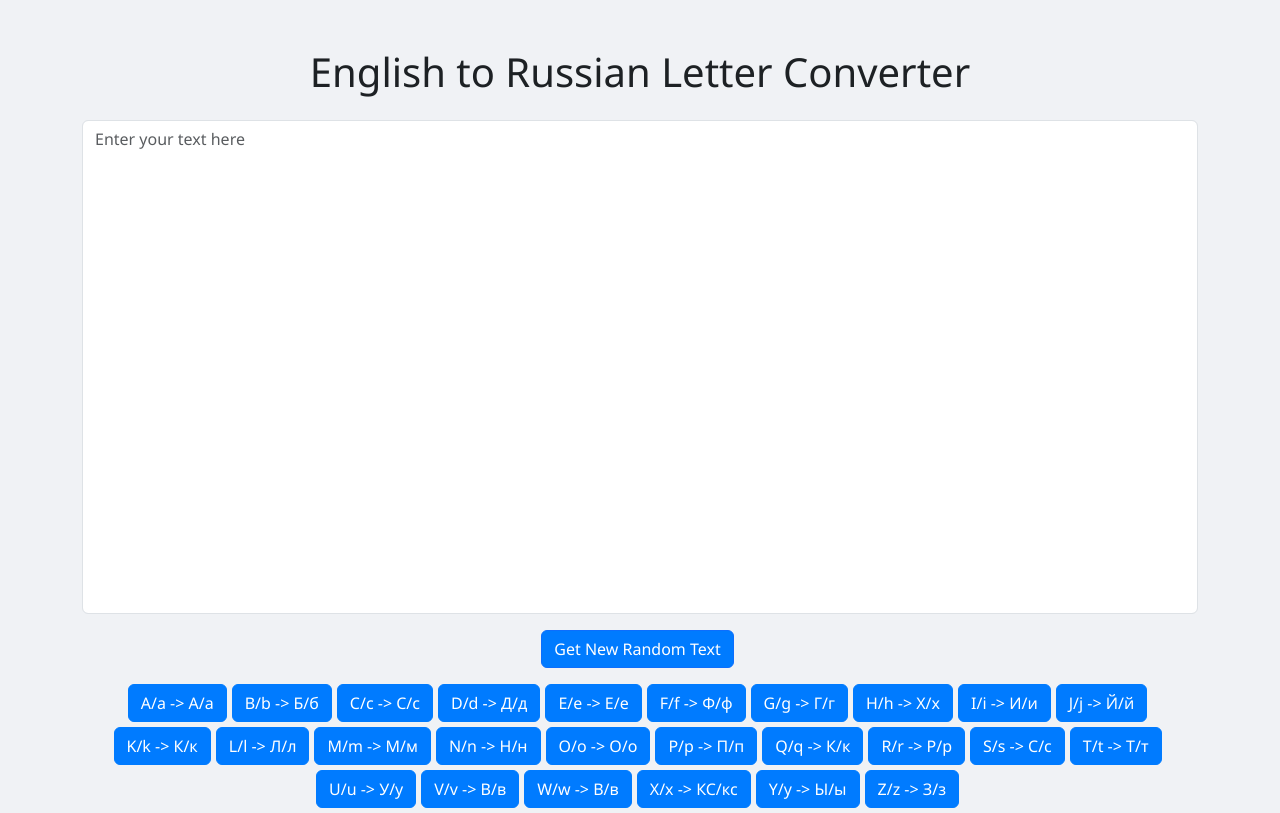
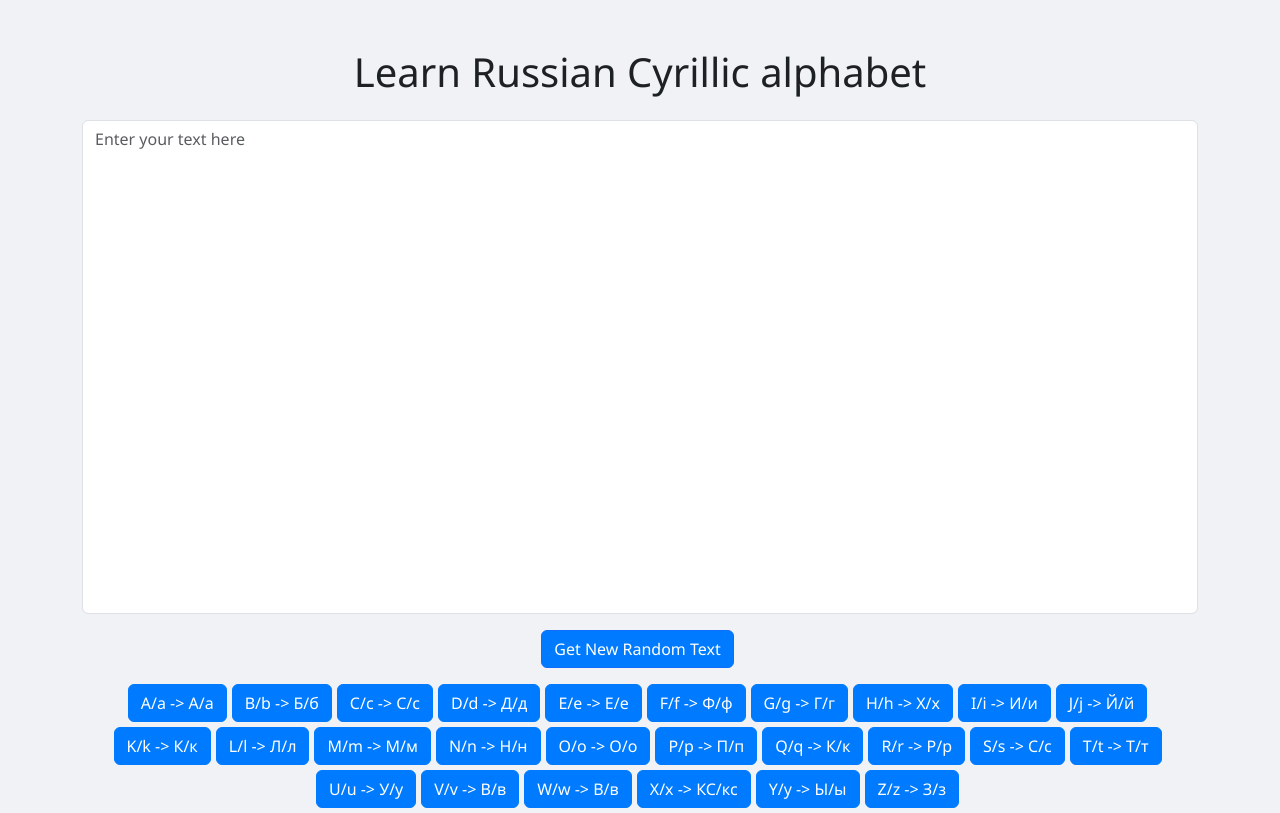
Before and after one commit to bricel/alphabeteacher, a plain HTML site: page index.html in a window 1280 px wide. Drawn offline with nearby package versions, Linux system fonts and the light colour scheme; no server answers.

Commit message:
Update index.html

```diff
--- a/index.html
+++ b/index.html
@@ -39,7 +39,7 @@
     }
 </style>
 <div class="container mt-5">
-    <h1 class="text-center mb-4">English to Russian Letter Converter</h1>
+    <h1 class="text-center mb-4">Learn Russian Cyrillic alphabet</h1>
     <div class="row">
         <div class="col-md-12">
             <textarea id="textInput" placeholder="Enter your text here" rows="20" cols="80" class="form-control mb-3"></textarea>
```
